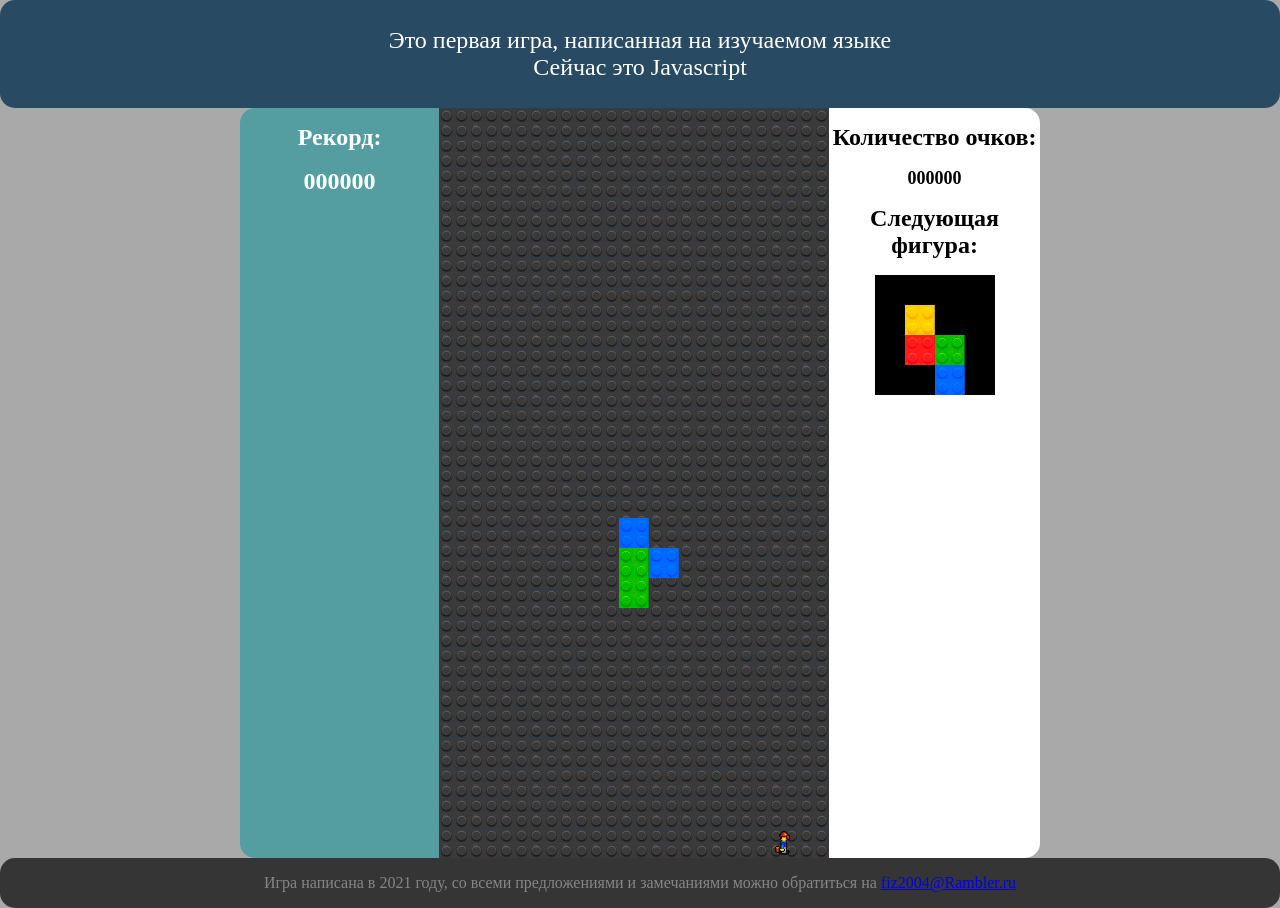
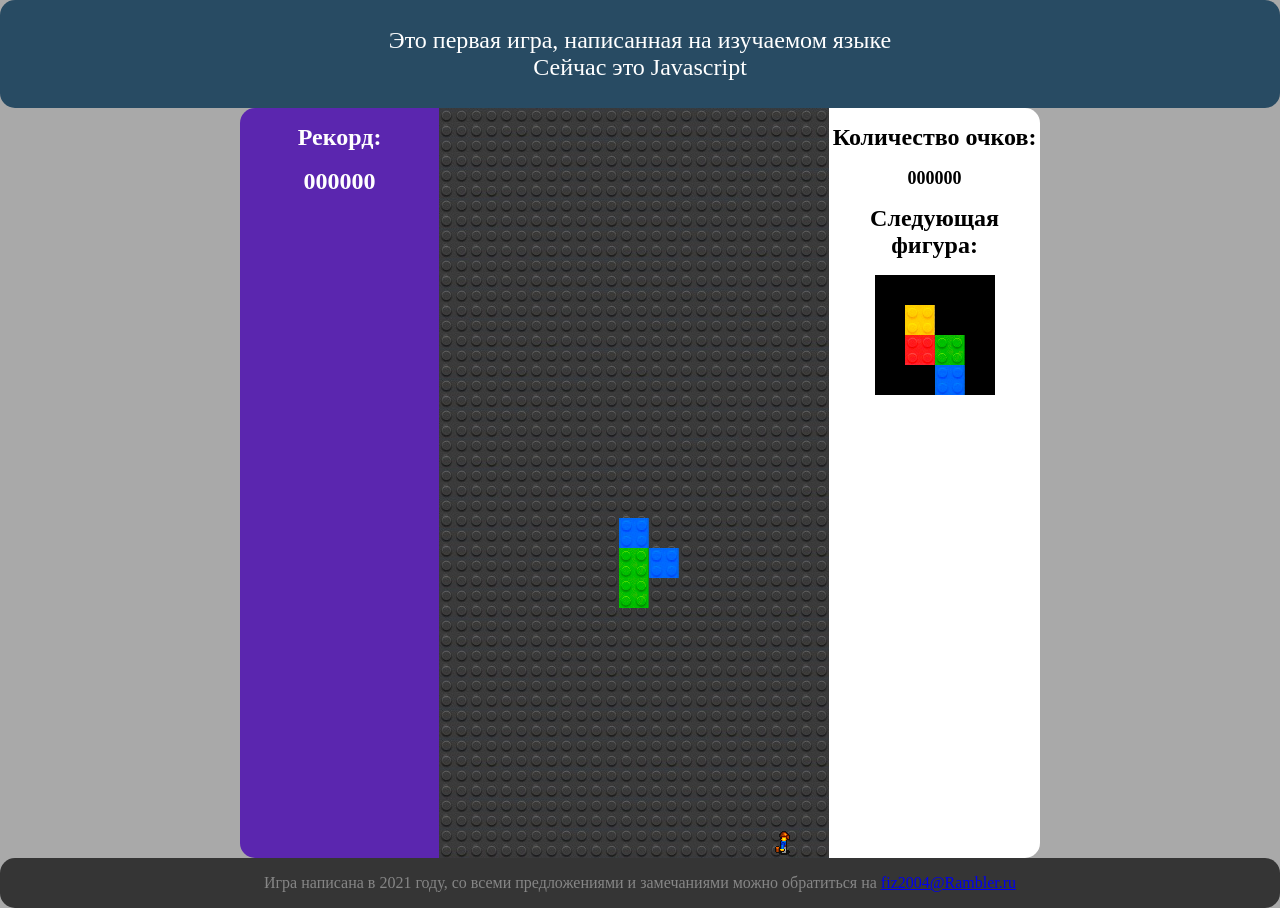
Before and after one commit to Fiz2004/Tetris, a plain HTML site: page index.html in a window 1280 px wide. Drawn offline with Linux system fonts and the light colour scheme.

Commit message:
Color ScoresInfo

```diff
--- a/css/main.css
+++ b/css/main.css
@@ -24,7 +24,7 @@ header{
 }
 
 .scoresInfo{
-  background:#549DA0;
+  background:#5b26af;
 	border-radius: 15px 0px 0px 15px;
   color:#FFFFFF;
 	text-align:center;
```
